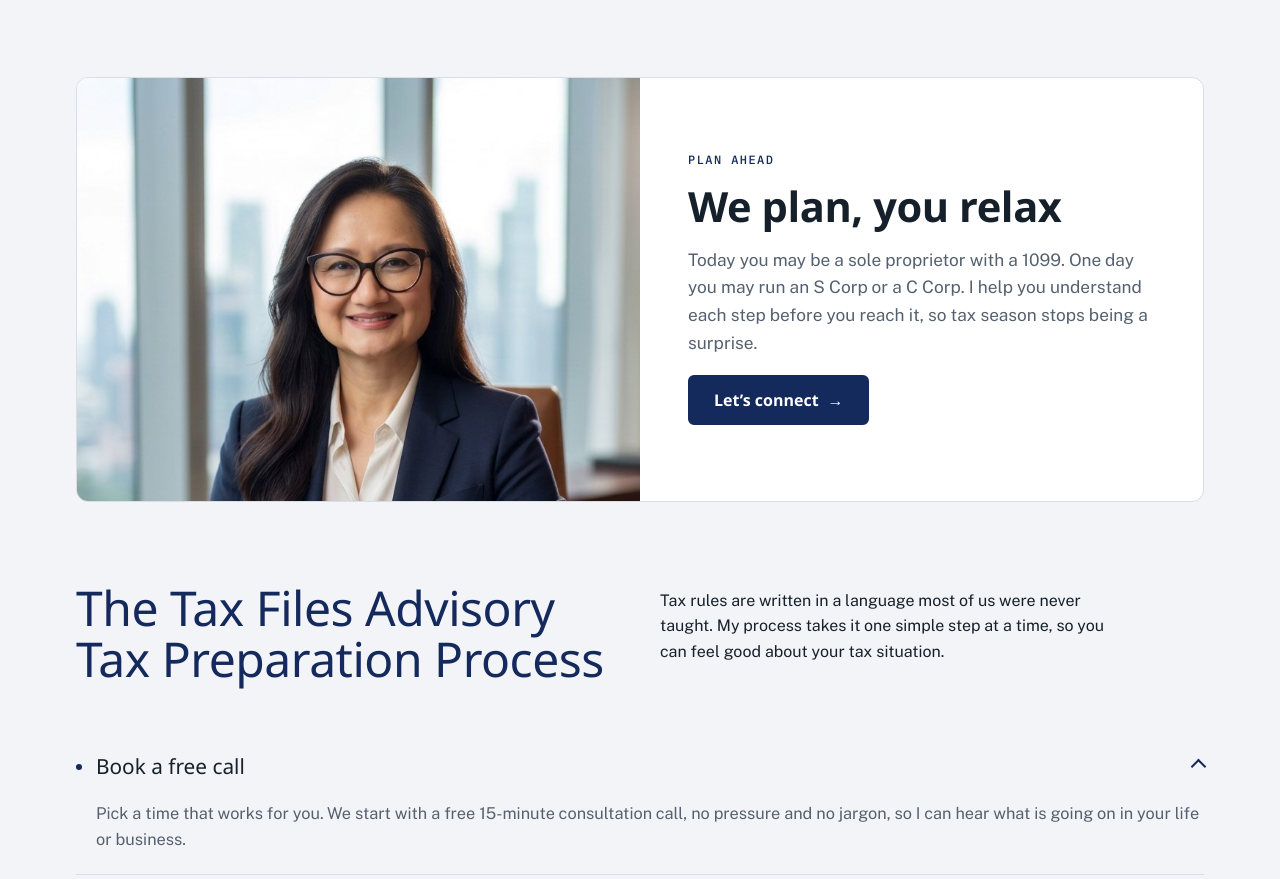
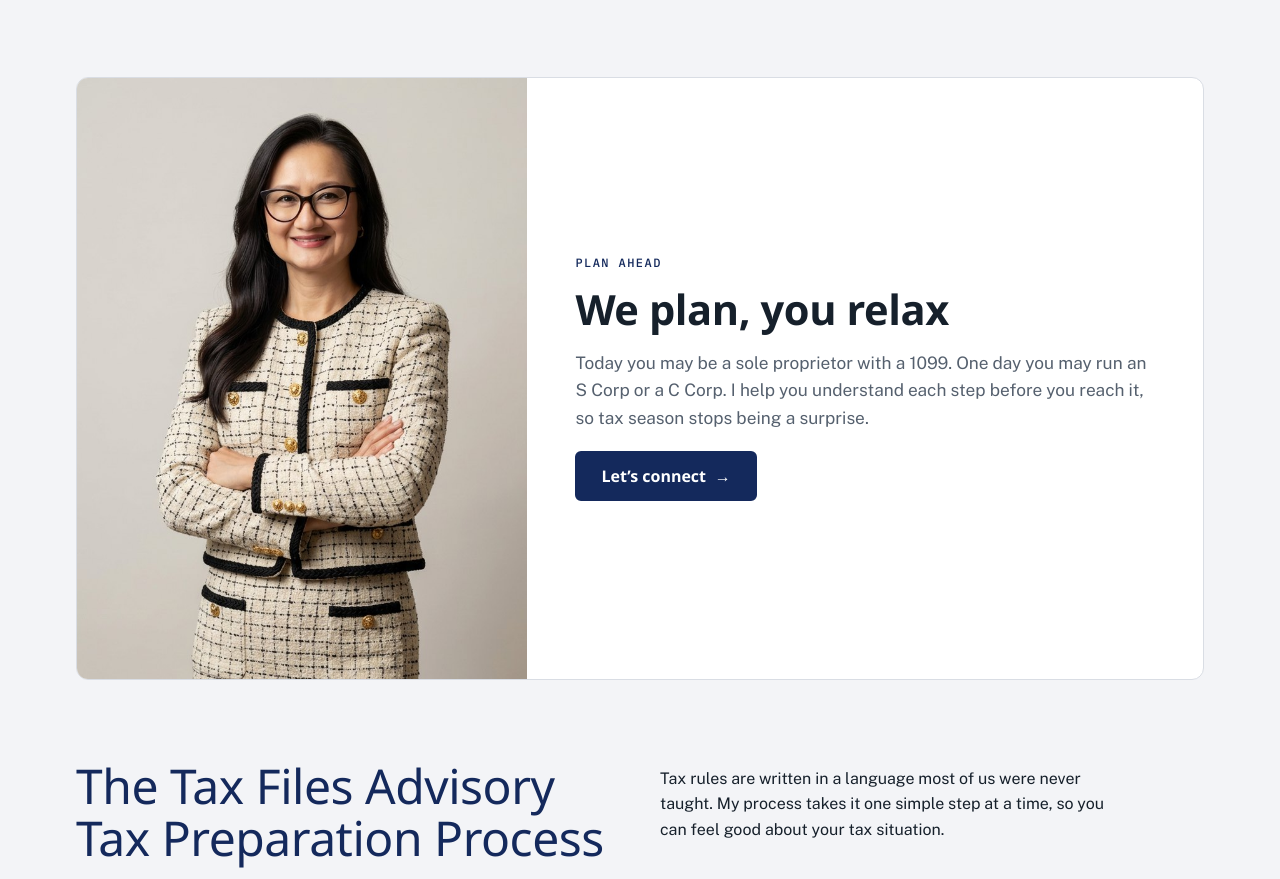
Before and after one commit to aitechphyre/the-tax-files-advisory, a plain HTML site: page index.html in a window 1280 px wide. Shown: the part 4154-5033 px from the top of the page. Drawn offline with nearby package versions, Linux system fonts and the light colour scheme; a web font is replaced by a local one.

Commit message:
Use tweed suit photo in Plan Ahead section
Co-Authored-By: Claude Sonnet 5.5 <noreply@anthropic.com>
Claude-Session: https://claude.ai/code/session_019eS2Gt2z94qfohzt4BmGTu

```diff
--- a/index.html
+++ b/index.html
@@ -170,6 +170,8 @@ section.block{padding-block:80px}
 .split img{width:100%;height:100%;object-fit:cover;object-position:50% 20%;min-height:320px}
 .split .txt{padding:48px;display:grid;gap:18px;align-content:center;justify-items:start}
 .split p{color:var(--muted);font-size:1.08rem}
+.split.plan{grid-template-columns:minmax(0,.8fr) minmax(0,1.2fr)}.split.plan img{aspect-ratio:3/4;height:auto;min-height:0;object-position:50% 0}
+@media (max-width:820px){.split.plan{grid-template-columns:1fr}.split.plan img{aspect-ratio:auto;height:460px}}
 @media (max-width:820px){.split{grid-template-columns:1fr}.split .txt{padding:32px 22px}}
 
 .why-head{display:grid;grid-template-columns:1fr;gap:40px;align-items:start;margin-bottom:56px}
@@ -400,8 +402,8 @@ footer a{text-decoration:none}
 </div></section>
 
 <section class="block" style="padding-top:0"><div class="wrap">
-  <div class="split">
-    <img src="mix-c.jpg" alt="Mum Monson reviewing tax forms with a small business owner" loading="lazy" width="900" height="672">
+  <div class="split plan">
+    <img src="plan-photo.jpg" alt="A tax advisor in a light tweed suit with arms crossed" loading="lazy" width="720" height="960">
     <div class="txt">
       <span class="eyebrow">Plan ahead</span>
       <h2>We plan, you relax</h2>
```
Also changed, not shown: page.html (+4 -2 lines), plan-photo.jpg (added).
